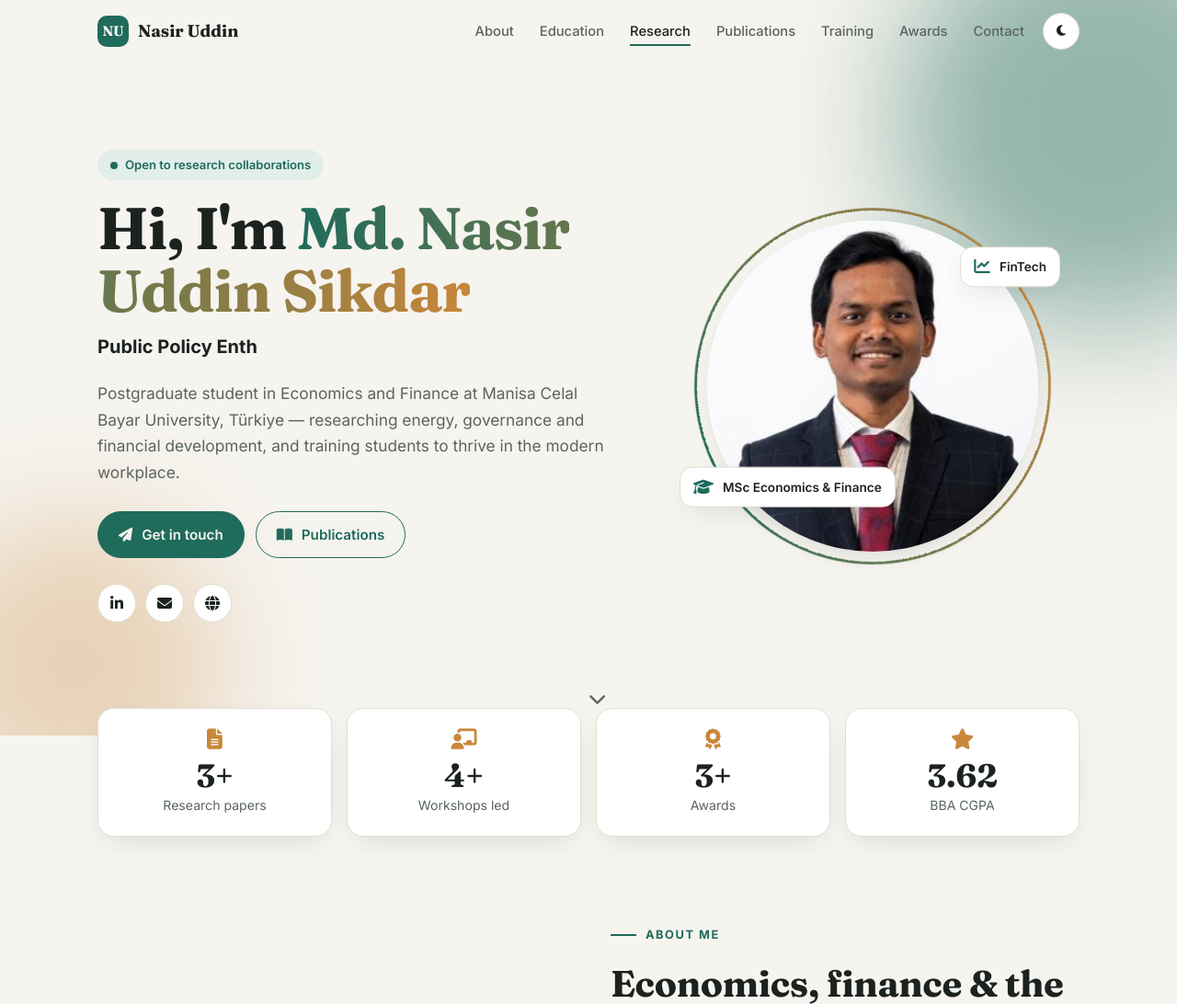
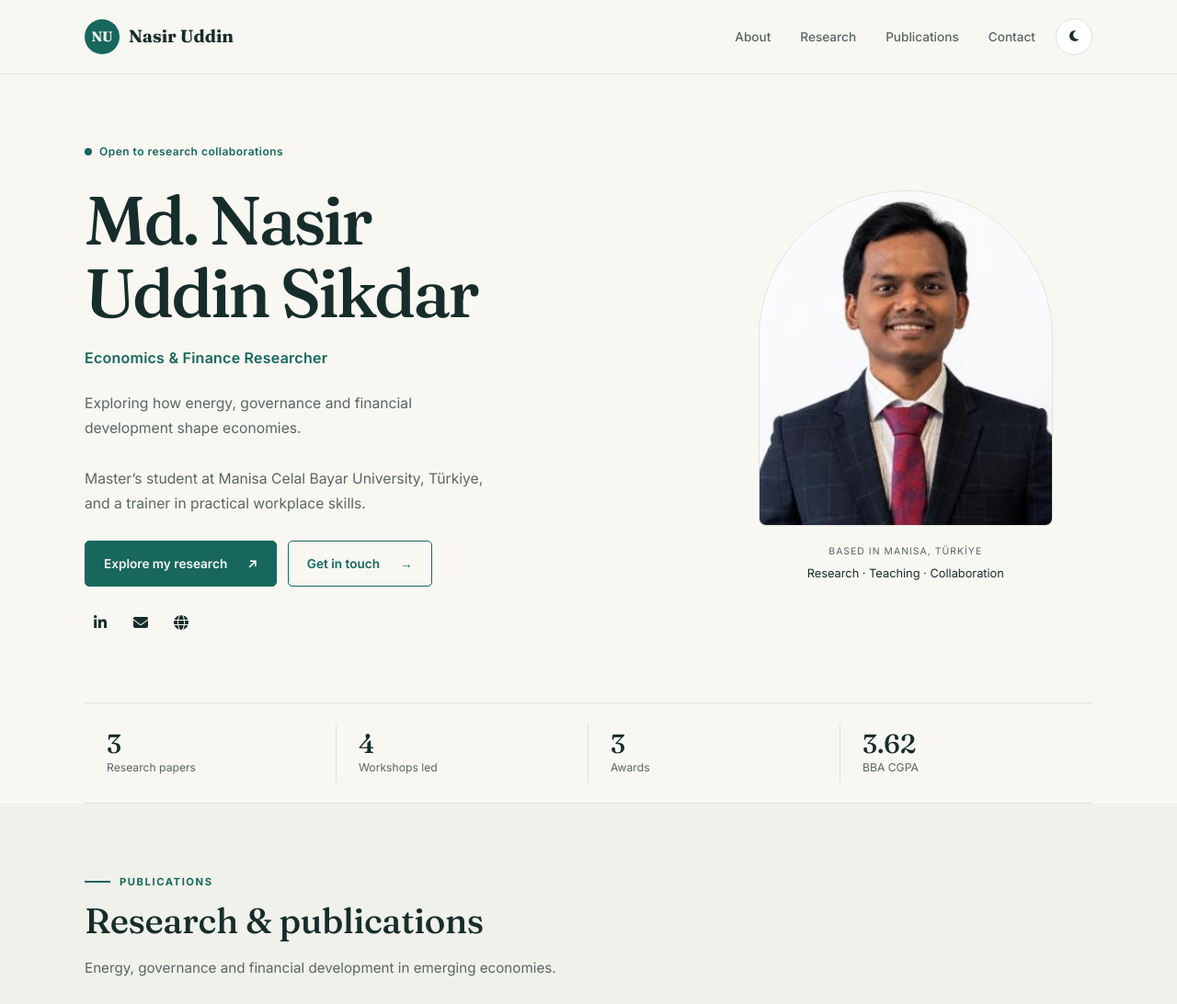
Before and after one commit to Nasir481/Nasir481.github.io, a plain HTML site: page index.html in a window 1280 px wide. Shown: the top 1092 px of the page at 92% size. Drawn offline with Linux system fonts and the light colour scheme.

Commit message:
Refine portfolio design and improve mobile research presentation

```diff
--- a/index.html
+++ b/index.html
@@ -1,5 +1,5 @@
 <!doctype html>
-<html lang="en">
+<html lang="en" data-theme="light">
 <head>
 <meta charset="utf-8">
 <meta name="viewport" content="width=device-width, initial-scale=1">
@@ -195,9 +195,38 @@ footer .wrap{display:flex;justify-content:space-between;align-items:center;flex-
   .reveal{opacity:1;transform:none}
   html{scroll-behavior:auto}
 }
+
+/* Refined academic portfolio */
+:root{--bg:#f8f7f2;--bg-alt:#f0f1eb;--surface:#fff;--text:#172d2b;--muted:#586764;--line:#dce2dc;--accent:#17675c;--accent-2:var(--accent);--accent-soft:#e8f0eb;--shadow:0 12px 32px rgba(20,45,40,.06)}
+:root[data-theme="dark"]{--bg:#111e1c;--bg-alt:#172623;--surface:#1b2e2a;--text:#edf4ef;--muted:#b2c3bb;--line:#344940;--accent:#8ed6bc;--accent-2:var(--accent);--accent-soft:#253e34}
+.wrap{max-width:1160px;padding-inline:32px;width:100%}
+header.nav{background:var(--bg);border-bottom:1px solid var(--line)}
+header.nav .wrap{height:80px}.brand{font-size:1.2rem}.brand span{border-radius:50%;width:38px;height:38px}
+nav a{padding:8px 14px;font-size:.85rem}.icon-btn:hover{transform:none}
+.hero{min-height:0;padding:150px 0 70px}.hero-grid{grid-template-columns:1.5fr 1fr;gap:80px}
+.blob,.scroll-hint,#progress{display:none}.eyebrow{padding:0;background:none;font-size:.75rem;letter-spacing:.04em}.eyebrow .dot{animation:none}
+h1{font-size:clamp(2.7rem,5.8vw,4.8rem);font-weight:500;line-height:1.06;margin:24px 0 18px;letter-spacing:-.045em}h1 .hl{background:none;color:var(--text)}
+.typed{font-size:1rem;font-weight:600;color:var(--accent);letter-spacing:.015em}.lead{font-size:.98rem;line-height:1.75;max-width:46ch;margin-top:20px}
+.btn{border-radius:5px;padding:13px 20px;font-size:.85rem}.btns{margin-top:26px}.btn span{margin-left:12px}.socials{margin-top:22px}.socials a{width:34px;height:34px;background:none;border:none;border-radius:4px}
+.portrait{width:100%;max-width:320px;aspect-ratio:auto;align-self:center}.portrait img{height:365px;border-radius:160px 160px 8px 8px;object-position:center top;box-shadow:none;border:1px solid var(--line)}
+.portrait-caption{margin:18px 0 0;font-size:.65rem;letter-spacing:.1em;color:var(--muted);text-align:center;line-height:2}.portrait-caption span{font-size:.8rem;letter-spacing:0;color:var(--text)}
+.stats{margin:0;gap:0;border-block:1px solid var(--line);padding:22px 0}.stat{padding:6px 24px;border:0;border-right:1px solid var(--line);border-radius:0;background:none;box-shadow:none;text-align:left}.stat:last-child{border:0}.stat i{display:none}.stat .num{font-size:1.8rem;font-weight:500;margin:0}.stat .lbl{font-size:.76rem}
+section{padding:76px 0}.sec-head{margin-bottom:30px}.sec-head .kicker{font-size:.7rem;letter-spacing:.14em}h2{font-weight:500;font-size:clamp(1.8rem,3vw,2.6rem);line-height:1.2}.section-intro{color:var(--muted);font-size:.95rem;max-width:55ch}
+.card{border-radius:8px;padding:26px;box-shadow:none}.card:hover{transform:none;box-shadow:none;border-color:var(--accent)}.card:hover .ic{transform:none}.ic{border-radius:6px;width:38px;height:38px;font-size:1rem}
+.pubs{grid-template-columns:1fr 1fr;gap:16px}.pub.featured{grid-column:1/-1;padding:34px;border-left:3px solid var(--accent)}.featured h3{font-family:Fraunces,serif;font-size:1.6rem;line-height:1.35;max-width:38ch;font-weight:500}.pub .kind{color:var(--accent);font-size:.65rem;margin-bottom:10px}.pub h3{line-height:1.5}.pub:last-child{grid-column:1/-1}.pub .ic{display:none}.pub a.doi{border-bottom:1px solid var(--accent);padding-bottom:3px;font-size:.85rem}.pub .meta{font-size:.82rem;line-height:1.8}
+.about-grid{gap:60px}.photo-frame{border-radius:8px;box-shadow:none}.photo-frame img{transition:none}.photo-frame:hover img{transform:none}.chip{border-radius:4px;font-size:.76rem;padding:5px 10px}.updates{font-size:.9rem}.timeline .card p{font-size:.9rem}.timeline li:last-child{padding-bottom:0}
+.marquee{mask:none;-webkit-mask:none;padding:24px 32px}.track{max-width:1096px;margin:auto;width:auto;animation:none;flex-wrap:wrap;gap:18px 28px}.track span{font-size:.8rem}.track [aria-hidden]{display:none}
+.award{text-align:left}.award .ic{margin:0 0 16px;width:38px;height:38px;font-size:1rem;border-radius:6px;background:var(--accent-soft);color:var(--accent)}
+.contact{border-radius:8px;background:#194d43;padding:54px 24px}.contact h2{font-weight:500}.contact p{font-size:.95rem}.contact .btn{overflow-wrap:anywhere;max-width:100%}
+.reveal,.reveal.left,.reveal.right,.reveal.zoom{opacity:1;transform:none;transition:none}.badge{animation:none}
+:focus-visible{outline:3px solid var(--accent);outline-offset:5px}.skip-link{position:fixed;top:-100px;left:16px;z-index:100;background:var(--surface);padding:12px}.skip-link:focus{top:12px}
+@media(max-width:860px){header.nav .wrap{height:68px}.hero{padding:112px 0 48px}.hero-grid{grid-template-columns:1fr;gap:36px;text-align:left}.hero-grid .lead{margin:20px 0 0}.btns,.socials{justify-content:flex-start}.portrait{order:0;width:210px;justify-self:start}.portrait img{height:235px}.portrait-caption{text-align:left}.about-grid{gap:30px}.wrap{padding-inline:24px}nav ul{visibility:hidden;pointer-events:none}nav ul.open{visibility:visible;pointer-events:auto}section{padding:56px 0}.pubs{grid-template-columns:1fr}.pub.featured{padding:24px}.pub:last-child{grid-column:auto}.featured h3{font-size:1.35rem}}
+@media(max-width:480px){.wrap{padding-inline:20px}.brand{font-size:1rem}.hero{padding-top:100px}h1{font-size:2.9rem}.lead{font-size:.92rem}.btns{gap:10px}.btn{padding:12px 14px}.stats{row-gap:20px}.stat{padding:0 16px}.stat:nth-child(2){border:0}.stat .lbl{font-size:.72rem}.timeline li{padding-left:52px}.timeline .node{width:34px;height:34px;font-size:.85rem}.timeline::before,.timeline .fill{left:16px}.timeline .card{padding:18px}.contact .btn{font-size:.76rem;padding-inline:12px}.contact{padding:40px 18px}}
+
 </style>
 </head>
 <body>
+<a class="skip-link" href="#top">Skip to content</a>
 <div id="progress"></div>
 
 <header class="nav" id="nav">
@@ -207,11 +236,8 @@ footer .wrap{display:flex;justify-content:space-between;align-items:center;flex-
       <nav aria-label="Main">
         <ul id="menu">
           <li><a href="#about">About</a></li>
-          <li><a href="#education">Education</a></li>
           <li><a href="#research">Research</a></li>
           <li><a href="#publications">Publications</a></li>
-          <li><a href="#training">Training</a></li>
-          <li><a href="#awards">Awards</a></li>
           <li><a href="#contact">Contact</a></li>
         </ul>
       </nav>
@@ -228,12 +254,12 @@ footer .wrap{display:flex;justify-content:space-between;align-items:center;flex-
     <div class="wrap hero-grid">
       <div>
         <div class="eyebrow reveal"><span class="dot"></span>Open to research collaborations</div>
-        <h1 class="reveal">Hi, I'm <span class="hl">Md. Nasir Uddin Sikdar</span></h1>
-        <div class="typed reveal" aria-live="polite"><b id="typed"></b><span class="caret"></span></div>
-        <p class="lead reveal">Postgraduate student in Economics and Finance at Manisa Celal Bayar University, Türkiye — researching energy, governance and financial development, and training students to thrive in the modern workplace.</p>
+        <h1 class="reveal"><span class="hl">Md. Nasir<br>Uddin Sikdar</span></h1>
+        <div class="typed">Economics &amp; Finance Researcher</div>
+        <p class="lead reveal">Exploring how energy, governance and financial development shape economies.<br><br>Master’s student at Manisa Celal Bayar University, Türkiye, and a trainer in practical workplace skills.</p>
         <div class="btns reveal">
-          <a class="btn primary" href="#contact"><i class="fa-solid fa-paper-plane"></i>Get in touch</a>
-          <a class="btn ghost" href="#publications"><i class="fa-solid fa-book-open"></i>Publications</a>
+          <a class="btn primary" href="#publications">Explore my research <span aria-hidden="true">↗</span></a>
+          <a class="btn ghost" href="#contact">Get in touch <span aria-hidden="true">→</span></a>
         </div>
         <div class="socials reveal">
           <a href="https://www.linkedin.com/in/nasirsikder/" target="_blank" rel="noopener" aria-label="LinkedIn"><i class="fa-brands fa-linkedin-in"></i></a>
@@ -242,23 +268,65 @@ footer .wrap{display:flex;justify-content:space-between;align-items:center;flex-
         </div>
       </div>
       <div class="portrait reveal zoom">
-        <div class="ring"></div>
+
         <img src="portrait.jpg" alt="Portrait of Md. Nasir Uddin Sikdar" width="340" height="340">
-        <div class="badge b-1"><i class="fa-solid fa-graduation-cap"></i>MSc Economics &amp; Finance</div>
-        <div class="badge b-2"><i class="fa-solid fa-chart-line"></i>FinTech</div>
-      </div>
+
+
+      <p class="portrait-caption">BASED IN MANISA, TÜRKİYE<br><span>Research · Teaching · Collaboration</span></p></div>
     </div>
     <a class="scroll-hint" href="#about" aria-label="Scroll down"><i class="fa-solid fa-chevron-down"></i></a>
   </div>
 
   <div class="wrap">
     <div class="stats">
-      <div class="stat reveal"><i class="fa-solid fa-file-lines"></i><div class="num" data-count="3">0</div><div class="lbl">Research papers</div></div>
-      <div class="stat reveal"><i class="fa-solid fa-chalkboard-user"></i><div class="num" data-count="4">0</div><div class="lbl">Workshops led</div></div>
-      <div class="stat reveal"><i class="fa-solid fa-award"></i><div class="num" data-count="3">0</div><div class="lbl">Awards</div></div>
-      <div class="stat reveal"><i class="fa-solid fa-star"></i><div class="num" data-count="3.62" data-dec="2">0</div><div class="lbl">BBA CGPA</div></div>
+      <div class="stat reveal"><i class="fa-solid fa-file-lines"></i><div class="num" data-count="3">3</div><div class="lbl">Research papers</div></div>
+      <div class="stat reveal"><i class="fa-solid fa-chalkboard-user"></i><div class="num" data-count="4">4</div><div class="lbl">Workshops led</div></div>
+      <div class="stat reveal"><i class="fa-solid fa-award"></i><div class="num" data-count="3">3</div><div class="lbl">Awards</div></div>
+      <div class="stat reveal"><i class="fa-solid fa-star"></i><div class="num" data-count="3.62" data-dec="2">3.62</div><div class="lbl">BBA CGPA</div></div>
     </div>
   </div>
+
+  <!-- PUBLICATIONS -->
+  <section id="publications" class="alt">
+    <div class="wrap">
+      <div class="sec-head reveal"><div class="kicker">Publications</div><h2>Research &amp; publications</h2><p class="section-intro">Energy, governance and financial development in emerging economies.</p></div>
+      <div class="pubs">
+        <article class="card pub reveal featured">
+          <div class="ic"><i class="fa-solid fa-book"></i></div>
+          <div>
+            <div class="kind">Featured publication · Journal article · 2026</div>
+            <h3>Natural resource rents and energy poverty nexus in next eleven economies</h3>
+            <p class="meta">Salah Uddin, M., Ali, A., Ahmed, Z., <strong>Sikdar, M. N. U.</strong>, Habib, A., &amp; Al‑Mahde, A. E. — <em>Discover Sustainability</em></p>
+            <a class="doi" href="https://doi.org/10.1007/s43621-026-03411-6" target="_blank" rel="noopener">Read paper <i class="fa-solid fa-arrow-up-right-from-square"></i></a>
+          </div>
+        </article>
+        <article class="card pub reveal">
+          <div class="ic"><i class="fa-solid fa-microphone-lines"></i></div>
+          <div>
+            <div class="kind">Conference paper · 2025</div>
+            <h3>Effect of E‑Governance and Financial Development on Economic Growth: A Study in N11 Countries</h3>
+            <p class="meta"><strong>Sikdar, M. N. U.</strong>, Mammadov, V., Görhan, C., Cüce, T., Yıldız, S. B., &amp; İşçi, C.</p>
+          </div>
+        </article>
+        <article class="card pub reveal">
+          <div class="ic"><i class="fa-solid fa-microphone-lines"></i></div>
+          <div>
+            <div class="kind">Conference paper · 2023</div>
+            <h3>The Universal Pension Scheme and SDGs in Bangladesh: A Critical Evaluation</h3>
+            <p class="meta">Ahmed, Z., <strong>Sikdar, M. N. U.</strong>, &amp; Ali, A. — INSEARCH‑2023, BARD, Cumilla</p>
+          </div>
+        </article>
+        <article class="card pub reveal">
+          <div class="ic"><i class="fa-solid fa-newspaper"></i></div>
+          <div>
+            <div class="kind">Editorial</div>
+            <h3>Magazine editing</h3>
+            <p class="meta">Editor, <em>Sense of Return</em> (Finance Fest 2023) · Sub‑editor, <em>Protiddhoni</em> (2022)</p>
+          </div>
+        </article>
+      </div>
+    </div>
+  </section>
 
   <!-- ABOUT -->
   <section id="about">
@@ -339,48 +407,6 @@ footer .wrap{display:flex;justify-content:space-between;align-items:center;flex-
     </div>
   </section>
 
-  <!-- PUBLICATIONS -->
-  <section id="publications" class="alt">
-    <div class="wrap">
-      <div class="sec-head reveal"><div class="kicker">Publications</div><h2>Selected work</h2></div>
-      <div class="pubs">
-        <article class="card pub reveal">
-          <div class="ic"><i class="fa-solid fa-book"></i></div>
-          <div>
-            <div class="kind">Journal article · 2026</div>
-            <h3>Natural resource rents and energy poverty nexus in next eleven economies</h3>
-            <p class="meta">Salah Uddin, M., Ali, A., Ahmed, Z., <strong>Sikdar, M. N. U.</strong>, Habib, A., &amp; Al‑Mahde, A. E. — <em>Discover Sustainability</em></p>
-            <a class="doi" href="https://doi.org/10.1007/s43621-026-03411-6" target="_blank" rel="noopener">Read paper <i class="fa-solid fa-arrow-up-right-from-square"></i></a>
-          </div>
-        </article>
-        <article class="card pub reveal">
-          <div class="ic"><i class="fa-solid fa-microphone-lines"></i></div>
-          <div>
-            <div class="kind">Conference paper · 2025</div>
-            <h3>Effect of E‑Governance and Financial Development on Economic Growth: A Study in N11 Countries</h3>
-            <p class="meta"><strong>Sikdar, M. N. U.</strong>, Mammadov, V., Görhan, C., Cüce, T., Yıldız, S. B., &amp; İşçi, C.</p>
-          </div>
-        </article>
-        <article class="card pub reveal">
-          <div class="ic"><i class="fa-solid fa-microphone-lines"></i></div>
-          <div>
-            <div class="kind">Conference paper · 2023</div>
-            <h3>The Universal Pension Scheme and SDGs in Bangladesh: A Critical Evaluation</h3>
-            <p class="meta">Ahmed, Z., <strong>Sikdar, M. N. U.</strong>, &amp; Ali, A. — INSEARCH‑2023, BARD, Cumilla</p>
-          </div>
-        </article>
-        <article class="card pub reveal">
-          <div class="ic"><i class="fa-solid fa-newspaper"></i></div>
-          <div>
-            <div class="kind">Editorial</div>
-            <h3>Magazine editing</h3>
-            <p class="meta">Editor, <em>Sense of Return</em> (Finance Fest 2023) · Sub‑editor, <em>Protiddhoni</em> (2022)</p>
-          </div>
-        </article>
-      </div>
-    </div>
-  </section>
-
   <!-- SKILLS MARQUEE -->
   <div class="marquee" aria-label="Tools I train">
     <div class="track">
@@ -441,85 +467,21 @@ footer .wrap{display:flex;justify-content:space-between;align-items:center;flex-
 
 <script>
 (() => {
-  const $ = s => document.querySelector(s), $$ = s => document.querySelectorAll(s);
-  const reduce = matchMedia('(prefers-reduced-motion: reduce)').matches;
-  $('#yr').textContent = new Date().getFullYear();
-
-  // Theme
-  const root = document.documentElement, themeBtn = $('#theme');
-  const isDark = () => root.dataset.theme ? root.dataset.theme === 'dark' : matchMedia('(prefers-color-scheme: dark)').matches;
-  const syncIcon = () => themeBtn.innerHTML = `<i class="fa-solid fa-${isDark() ? 'sun' : 'moon'}"></i>`;
-  try { const t = localStorage.getItem('theme'); if (t) root.dataset.theme = t; } catch (e) {}
-  syncIcon();
-  themeBtn.onclick = () => {
-    root.dataset.theme = isDark() ? 'light' : 'dark'; syncIcon();
-    try { localStorage.setItem('theme', root.dataset.theme); } catch (e) {}
-  };
-
-  // Mobile menu
-  const menu = $('#menu'), mb = $('#menuBtn');
-  const setMenu = o => { menu.classList.toggle('open', o); mb.setAttribute('aria-expanded', o); mb.innerHTML = `<i class="fa-solid fa-${o ? 'xmark' : 'bars'}"></i>`; };
-  mb.onclick = () => setMenu(!menu.classList.contains('open'));
-  $$('#menu a').forEach(a => a.addEventListener('click', () => setMenu(false)));
-
-  // Typing effect
-  const roles = ['Economics & Finance Researcher', 'Public Policy Enthusiast', 'FinTech Explorer', 'Office Skills Trainer'];
-  const el = $('#typed');
-  if (reduce) el.textContent = roles[0];
-  else {
-    let r = 0, i = 0, del = false;
-    (function tick() {
-      const w = roles[r];
-      el.textContent = w.slice(0, i += del ? -1 : 1);
-      let d = del ? 40 : 80;
-      if (!del && i === w.length) { del = true; d = 1600; }
-      else if (del && i === 0) { del = false; r = (r + 1) % roles.length; d = 300; }
-      setTimeout(tick, d);
-    })();
-  }
-
-  // Counters
-  const count = n => {
-    const target = parseFloat(n.dataset.count), dec = +(n.dataset.dec || 0), t0 = performance.now(), dur = 1400;
-    const step = t => { const p = Math.min((t - t0) / dur, 1), e = 1 - Math.pow(1 - p, 3);
-      n.textContent = (target * e).toFixed(dec) + (p === 1 && !dec ? '+' : ''); if (p < 1) requestAnimationFrame(step); };
-    requestAnimationFrame(step);
-  };
-
-  // Reveal on scroll (staggered)
-  const io = new IntersectionObserver(entries => entries.forEach(en => {
-    if (!en.isIntersecting) return;
-    const t = en.target, sibs = [...t.parentElement.children].filter(c => c.classList.contains('reveal'));
-    t.style.transitionDelay = Math.max(0, sibs.indexOf(t)) * 90 + 'ms';
-    t.classList.add('in');
-    t.querySelectorAll('[data-count]').forEach(count);
-    io.unobserve(t);
-  }), { threshold: .15, rootMargin: '0px 0px -40px 0px' });
-  $$('.reveal').forEach(e => io.observe(e));
-
-  // Scroll: nav, progress, timeline fill, active link, back-to-top
-  const nav = $('#nav'), bar = $('#progress'), top = $('#toTop'), tl = $('#tl'), fill = tl.querySelector('.fill');
-  const links = [...$$('#menu a')], secs = links.map(a => $(a.getAttribute('href')));
-  const onScroll = () => {
-    const y = scrollY, h = document.documentElement.scrollHeight - innerHeight;
-    nav.classList.toggle('scrolled', y > 20);
-    bar.style.width = (y / h * 100) + '%';
-    top.classList.toggle('show', y > 600);
-    const r = tl.getBoundingClientRect();
-    fill.style.height = Math.min(Math.max(innerHeight * .6 - r.top, 0), r.height) + 'px';
-    let cur = null; secs.forEach((s, i) => { if (s.getBoundingClientRect().top < innerHeight * .4) cur = i; });
-    links.forEach((a, i) => a.classList.toggle('active', i === cur));
-  };
-  addEventListener('scroll', onScroll, { passive: true }); onScroll();
-  top.onclick = () => scrollTo({ top: 0, behavior: reduce ? 'auto' : 'smooth' });
-
-  // Portrait tilt
-  const p = $('.portrait');
-  if (!reduce && matchMedia('(hover:hover)').matches) {
-    p.addEventListener('mousemove', e => { const b = p.getBoundingClientRect(), x = (e.clientX - b.left) / b.width - .5, y = (e.clientY - b.top) / b.height - .5;
-      p.style.transform = `perspective(800px) rotateY(${x * 10}deg) rotateX(${-y * 10}deg)`; });
-    p.addEventListener('mouseleave', () => p.style.transform = '');
-  }
+const $ = s => document.querySelector(s);
+$('#yr').textContent = new Date().getFullYear();
+const root = document.documentElement, theme = $('#theme'), menu = $('#menu'), button = $('#menuBtn');
+try { root.dataset.theme = localStorage.getItem('theme') || 'light'; } catch (_) {}
+const syncTheme = () => { const dark = root.dataset.theme === 'dark'; theme.innerHTML = `<i aria-hidden="true" class="fa-solid fa-${dark ? 'sun' : 'moon'}"></i>`; theme.setAttribute('aria-label', `Switch to ${dark ? 'light' : 'dark'} mode`); };
+syncTheme();
+theme.onclick = () => { root.dataset.theme = root.dataset.theme === 'dark' ? 'light' : 'dark'; syncTheme(); try { localStorage.setItem('theme', root.dataset.theme); } catch (_) {} };
+const setMenu = open => { menu.classList.toggle('open', open); button.setAttribute('aria-expanded', String(open)); button.setAttribute('aria-label', open ? 'Close menu' : 'Open menu'); button.innerHTML = `<i aria-hidden="true" class="fa-solid fa-${open ? 'xmark' : 'bars'}"></i>`; };
+button.onclick = () => setMenu(!menu.classList.contains('open'));
+menu.querySelectorAll('a').forEach(a => a.onclick = () => setMenu(false));
+document.addEventListener('keydown', e => { if(e.key === 'Escape' && menu.classList.contains('open')) { setMenu(false); button.focus(); } });
+const links = [...menu.querySelectorAll('a')];
+const onScroll = () => { $('#nav').classList.toggle('scrolled', scrollY > 20); $('#toTop').classList.toggle('show', scrollY > 600); let active; links.forEach(a => { if($(a.hash).getBoundingClientRect().top <= 160) active = a; }); links.forEach(a => { a.classList.toggle('active', a === active); if(a === active) a.setAttribute('aria-current','location'); else a.removeAttribute('aria-current'); }); };
+addEventListener('scroll', onScroll, {passive:true}); onScroll();
+$('#toTop').onclick = () => scrollTo({top:0, behavior:matchMedia('(prefers-reduced-motion: reduce)').matches ? 'auto' : 'smooth'});
 })();
 </script>
 </body>
```
